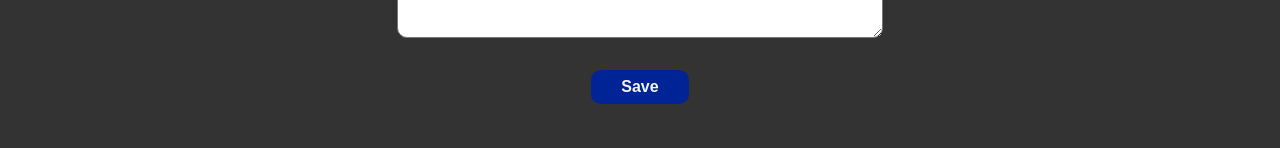
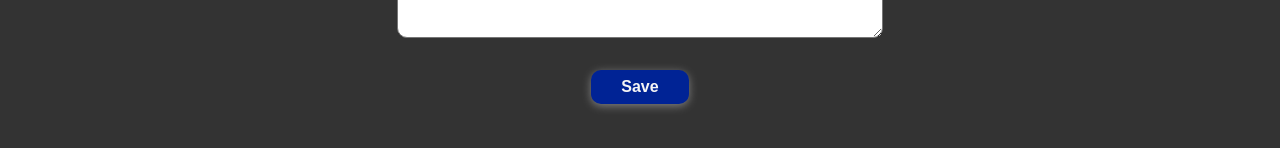
Before and after one commit to thodorisKall/TakeNotes, a React (Create React App) app in the folder client/: page /add in a window 1280 px wide. In both pictures the pointer is over the button "Save". Shown: the part 412-560 px from the top of the page. Built offline with nearby package versions, Linux system fonts and the light colour scheme.

Commit message:
style: add shadow for the Add save button

```diff
--- a/client/src/style.css
+++ b/client/src/style.css
@@ -155,4 +155,5 @@ nav .nav_buttons #create_btn {
 .add #save_btn:hover {
   cursor: pointer;
   font-weight: bold;
+  box-shadow: #808080 0px 2px 8px 0px;
 }/*# sourceMappingURL=style.css.map */
--- a/client/src/style.scss
+++ b/client/src/style.scss
@@ -181,5 +181,6 @@ nav {
   #save_btn:hover {
     cursor: pointer;
     font-weight: bold;
+    box-shadow: $grey 0px 2px 8px 0px;
   }
 }
```
Also changed, not shown: 1 other file (tests, documents, lock files or other folders).
